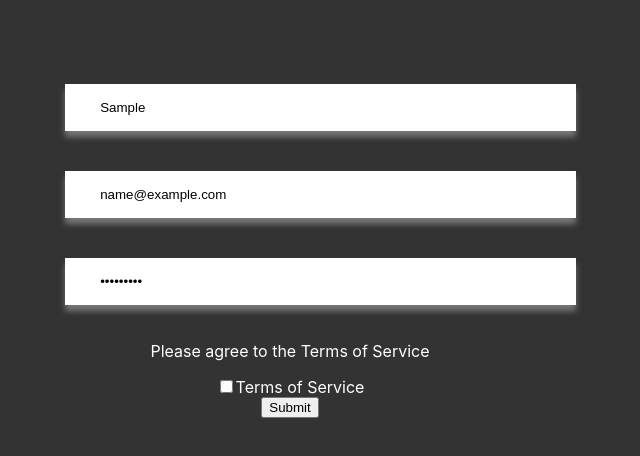
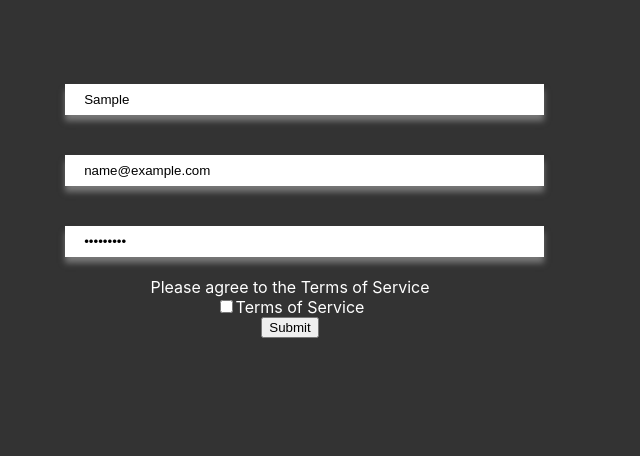
Before and after one commit to raythurman2386/user-onboarding, a React (Create React App) app: page / in a window 1280 px wide. Both pictures are taken after typing "Sample", "name@example.com", "Sample123" into the empty fields and a click on the button "Submit". Shown: the top 456 px of the page, without its empty margins (350-990 px from the left). Built offline with nearby package versions, Linux system fonts and the light colour scheme.

Commit message:
minor styles

```diff
--- a/src/components/Register.js
+++ b/src/components/Register.js
@@ -19,10 +19,15 @@ const StyledForm = styled(Form)`
 
 const StyledField = styled(Field)`
   width: 98%;
-  padding: 1rem 2.2rem;
+  padding: 0.5rem 1.2rem;
   border: none;
   margin: 1.25rem auto;
   box-shadow: 0 6px 6px #777;
+`
+
+const StyledP = styled.p`
+  margin: 0;
+  padding: 0;
 `
 
 const Register = ({ errors, touched, status }) => {
@@ -39,19 +44,21 @@ const Register = ({ errors, touched, status }) => {
   return (
     <StyledForm>
       {/* Custom Name Error */}
-      {touched.name && errors.name && <p>{errors.name}</p>}
+      {touched.name && errors.name && <StyledP>{errors.name}</StyledP>}
       <StyledField type='text' name='name' placeholder='Name' />
 
       {/* Custom Email Error */}
-      {touched.email && errors.email && <p>{errors.email}</p>}
+      {touched.email && errors.email && <StyledP>{errors.email}</StyledP>}
       <StyledField type='email' name='email' placeholder='Email' />
 
       {/* Custom PW Error */}
-      {touched.password && errors.password && <p>{errors.password}</p>}
+      {touched.password && errors.password && (
+        <StyledP>{errors.password}</StyledP>
+      )}
       <StyledField type='password' name='password' placeholder='Password' />
 
       {/* Custom TOS Error */}
-      {touched.tos && errors.tos && <p>{errors.tos}</p>}
+      {touched.tos && errors.tos && <StyledP>{errors.tos}</StyledP>}
       <label>
         <Field type='checkbox' name='tos' />
         <span>Terms of Service</span>
```
